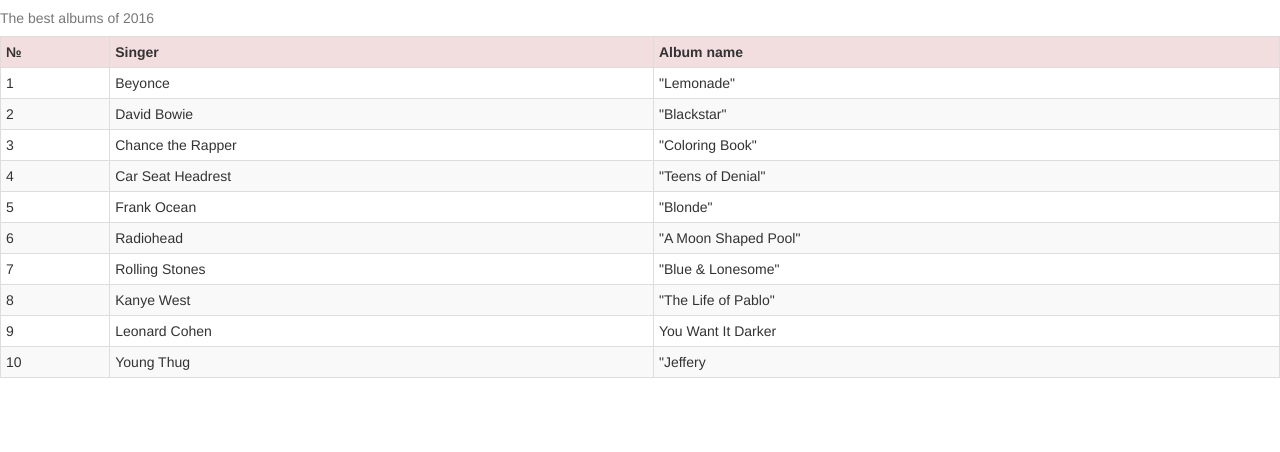
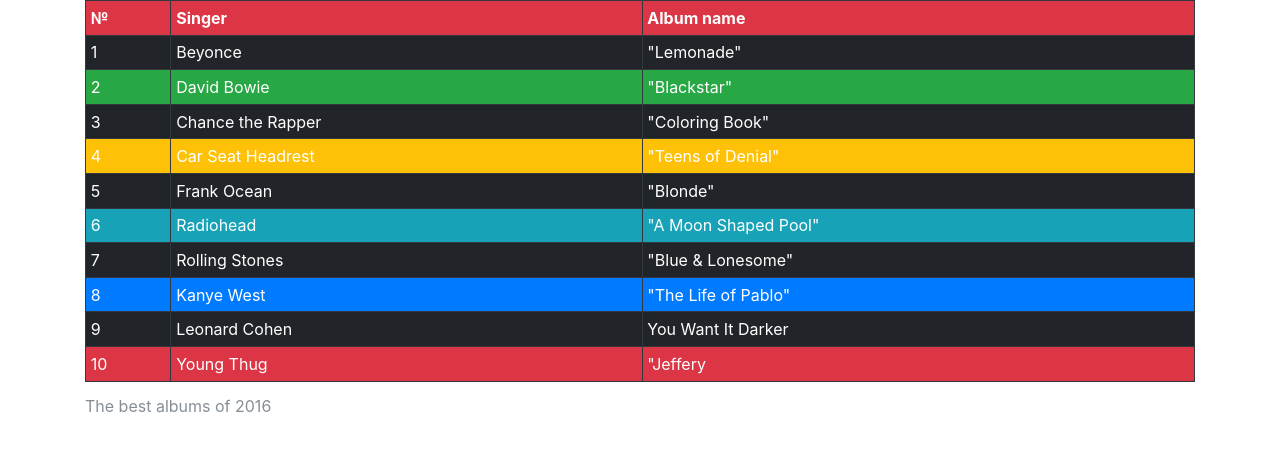
Before and after one commit to JuliiaSobol/Table, a plain HTML site: page index.html in a window 1280 px wide. Drawn offline with nearby package versions, Linux system fonts and the light colour scheme.

Commit message:
Update index.html

```diff
--- a/index.html
+++ b/index.html
@@ -5,16 +5,17 @@
 	<meta charset="utf-8">
 	<link rel="stylesheet" type="text/css" href="css/style.css">
 
-	<link rel="stylesheet" href="https://maxcdn.bootstrapcdn.com/bootstrap/3.3.4/css/bootstrap.min.css">
-   <link rel="stylesheet" href="https://maxcdn.bootstrapcdn.com/bootstrap/3.3.4/css/bootstrap-theme.min.css">
+   <link rel="stylesheet" href="https://maxcdn.bootstrapcdn.com/bootstrap/4.0.0-beta/css/bootstrap.min.css" integrity="sha384-/Y6pD6FV/Vv2HJnA6t+vslU6fwYXjCFtcEpHbNJ0lyAFsXTsjBbfaDjzALeQsN6M" crossorigin="anonymous">
+
+   <script src="https://maxcdn.bootstrapcdn.com/bootstrap/4.0.0-beta/js/bootstrap.min.js" integrity="sha384-h0AbiXch4ZDo7tp9hKZ4TsHbi047NrKGLO3SEJAg45jXxnGIfYzk4Si90RDIqNm1" crossorigin="anonymous"></script>
 
 </head>
 
 <body>
-
-	<table = class="table table-striped table-bordered table-condensed">
+<div class="container">
+	<table = class="table table-bordered table-inverse  table-sm table-responsive">
 		<caption>The best albums of 2016</caption>
-		<tr class="danger">
+		<tr class="bg-danger">
 			<th>№</th>
 			<th>Singer</th>
 			<th>Album name</th>
@@ -26,61 +27,62 @@
 			<td>"Lemonade"</td>
 		</tr>
 
-		<tr>
+		<tr class="bg-success">
 			<td>2</td>
 			<td>David Bowie</td>
 			<td>"Blackstar"</td>
 		</tr>
 
-		<tr>
+		<tr >
 			<td>3</td>
 			<td>Chance the Rapper</td>
 			<td>"Coloring Book"</td>
 		</tr>
 
-		<tr>
+		<tr class="bg-warning">
 			<td>4</td>
 			<td>Car Seat Headrest</td>
 			<td>"Teens of Denial"</td>
 		</tr>
 
-		<tr>
+		<tr >
 			<td>5</td>
 			<td>Frank Ocean</td>
 			<td>"Blonde"</td>
 		</tr>
 
-		<tr>
+		<tr class="bg-info">
 			<td>6</td>
 			<td>Radiohead</td>
 			<td>"A Moon Shaped Pool"</td>
 		</tr>
 
-		<tr>
+		<tr  >
 			<td>7</td>
 			<td>Rolling Stones</td>
 			<td>"Blue & Lonesome"</td>
 		</tr>
 
-		<tr>
+		<tr class="bg-primary">
 			<td>8</td>
 			<td> Kanye West </td>
 			<td>"The Life of Pablo"</td>
 		</tr>
 
-		<tr>
+		<tr >
 			<td>9</td>
 			<td>Leonard Cohen</td>
 			<td>You Want It Darker</td>
 		</tr>
 
-		<tr>
+		<tr class="bg-danger">
 			<td>10</td>
 			<td>Young Thug</td>
 			<td>"Jeffery</td>
 		</tr>
 
 	</table>
+	</div>
 
 </body>
 </html>
```
